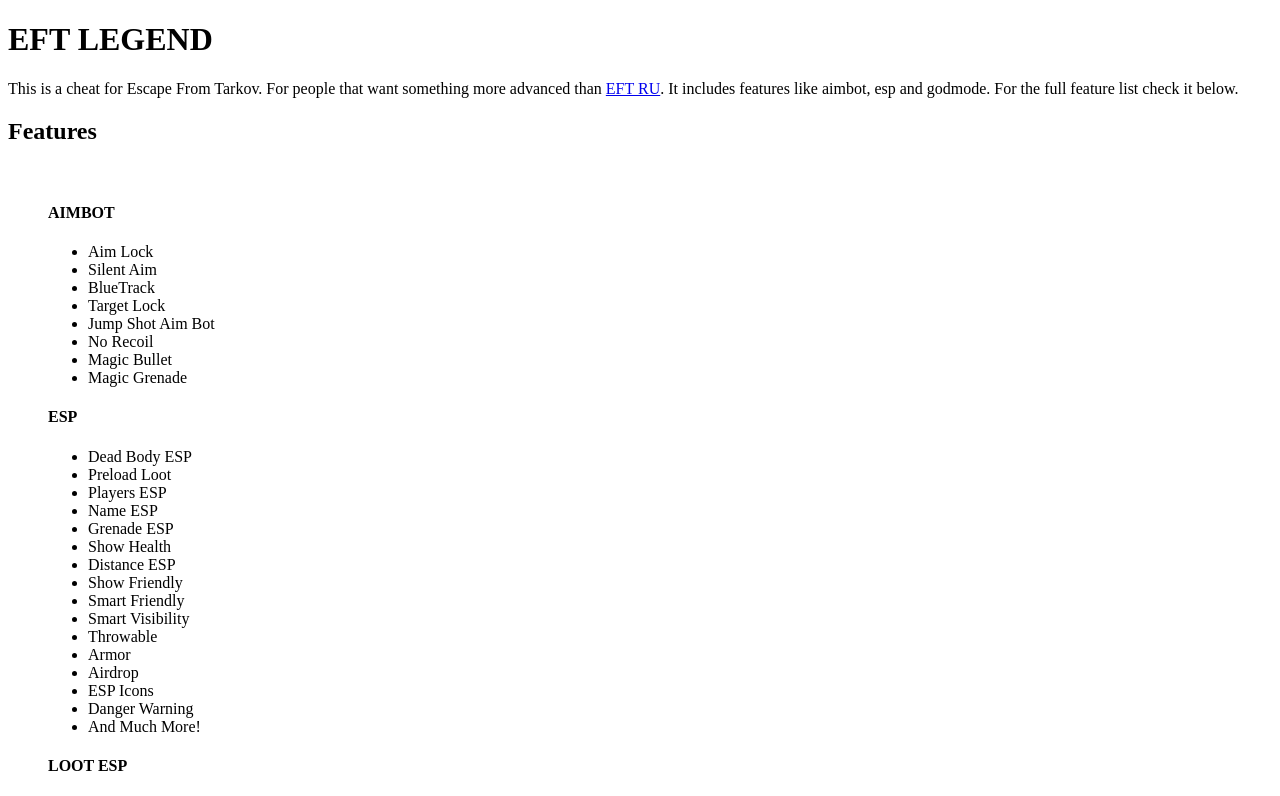
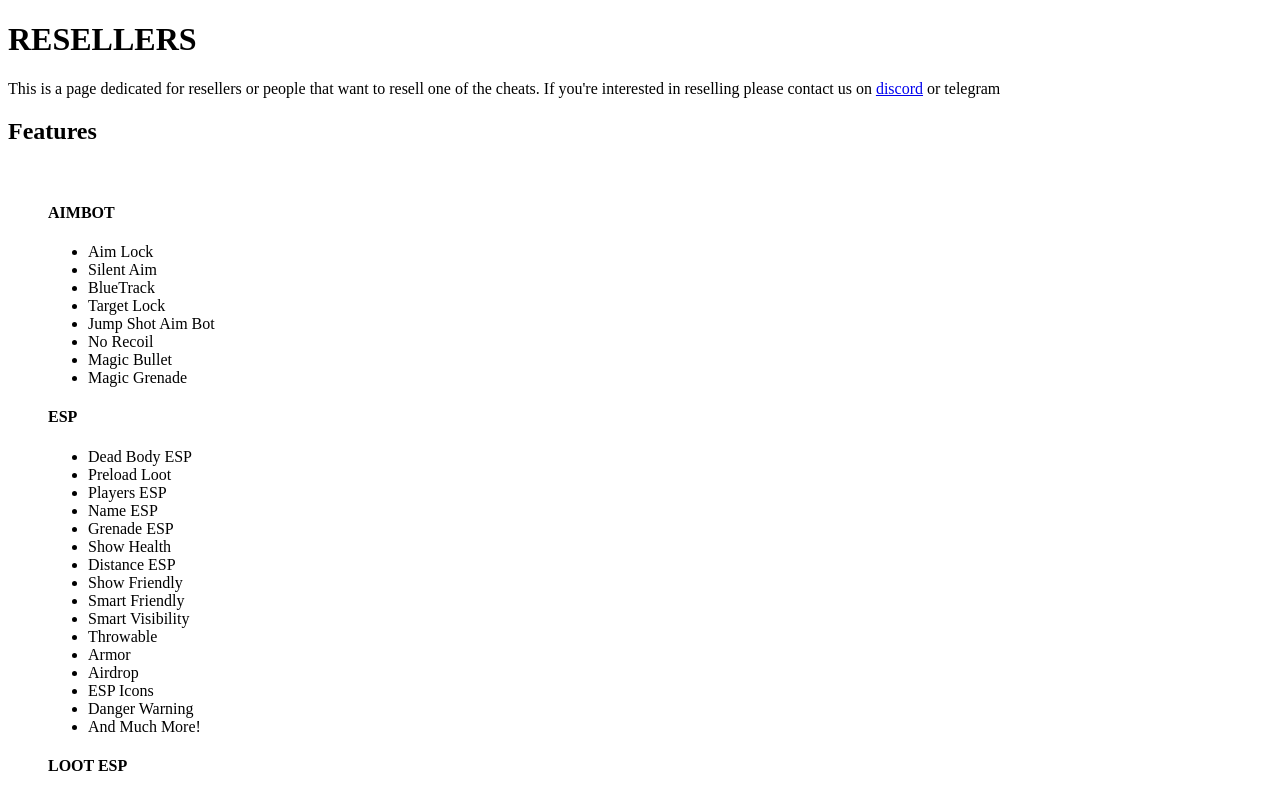
Before and after one commit to monuzo/monuzo, a Next.js app: page /resellers in a window 1280 px wide. Shown: the top 796 px of the page. Built offline with nearby package versions, Linux system fonts and the light colour scheme.

Commit message:
Update resellers.mdx

```diff
--- a/pages/resellers.mdx
+++ b/pages/resellers.mdx
@@ -1,8 +1,8 @@
-# EFT LEGEND
+# RESELLERS
 
 <div className="p-4 border border-gray-200 dark:border-gray-900 rounded mt-6">
-This is a cheat for Escape From Tarkov. For people that want something more advanced than [EFT RU](eft-ru).
-It includes features like aimbot, esp and godmode. For the full feature list check it below.
+This is a page dedicated for resellers or people that want to resell one of the cheats.
+If you're interested in reselling please contact us on [discord](https://discord.gg/vUG2AGAW2Q) or telegram
 </div>
 
 ## Features
```
